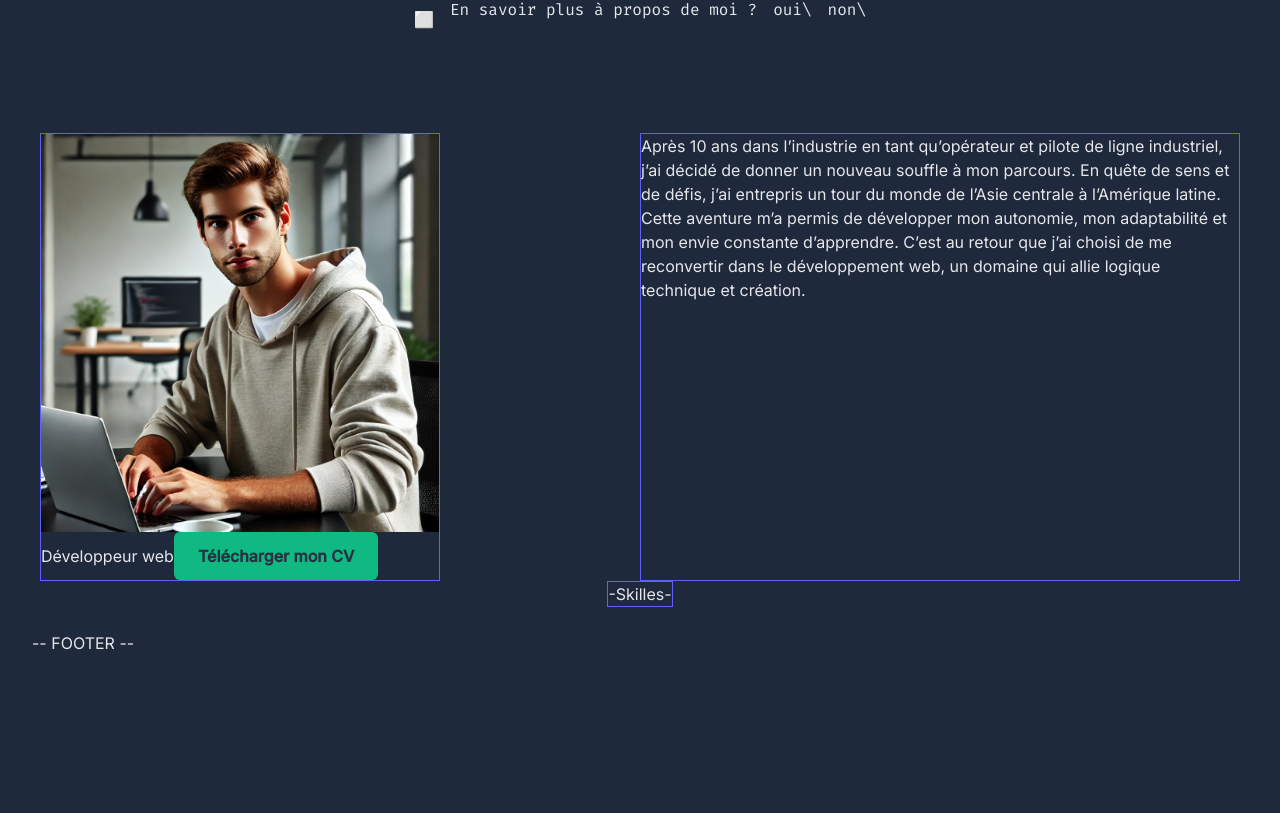
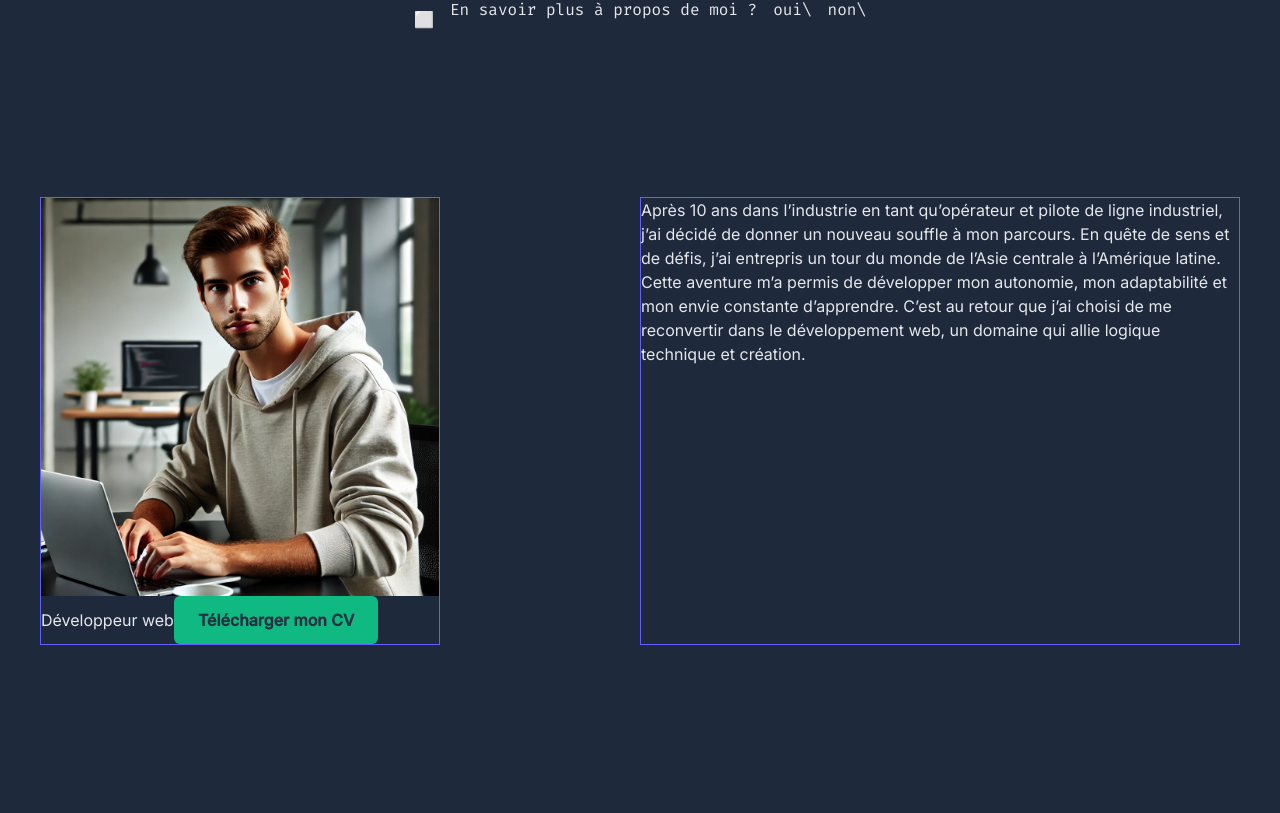
Before and after one commit to aurelienrnd/portfolio, a React (Vite) app: page / in a window 1280 px wide. Shown: the part 667-1480 px from the top of the page. Before the commit the page ends 1322 px from the top, so only its background shows below. Built offline with nearby package versions, Linux system fonts and the light colour scheme.

Commit message:
feature: sizing section

```diff
--- a/src/compoments/layout/Header.tsx
+++ b/src/compoments/layout/Header.tsx
@@ -53,7 +53,7 @@ function Header(): React.JSX.Element {
   }, [location.pathname]);
 
   return (
-    <header className="h-16 w-full flex justify-between items-center px-8 sticky top-0 bg-color-one z-9999 ">
+    <header className="h-16 w-full flex justify-between items-center px-8 sticky top-0 bg-color-one z-9999">
       <span className="font-syne text-sm font-extrabold tracking-wide">
         Aurélien Arnaud
       </span>
--- a/src/compoments/pages/homePage/sections/Banner.tsx
+++ b/src/compoments/pages/homePage/sections/Banner.tsx
@@ -27,7 +27,7 @@ function Banner(): React.JSX.Element {
   }, []);
 
   return (
-    <section id="banner" className="h-screen-desktop min-h-85 flex flex-col">
+    <section id="banner" className="flex flex-col">
       <div className="flex flex-col items-center md:items-start justify-around md:justify-center md:gap-4 h-2/3 text-center md:text-left">
         <h1>Aurélien Arnaud</h1>
         <div className="flex flex-col md:flex-row md:justify-between items-center w-full gap-8">
@@ -45,4 +45,7 @@ function Banner(): React.JSX.Element {
     </section>
   );
 }
+
+//TODO - afficher dans le navigateur la page afficher a l'écrant
+
 export default Banner;
--- a/src/styles/style.css
+++ b/src/styles/style.css
@@ -28,10 +28,16 @@
     @apply text-3xl md:text-4xl font-bold font-title;
   }
 
-  .h-screen-desktop {
+  #banner {
     height: calc(
       100vh - 4rem
     ); /* Soustrais le header a la taille total de la page*/
+    @apply min-h-85 max-h-320;
+  }
+
+  #about,
+  #skilles {
+    @apply h-screen pt-16 min-h-85 max-h-300;
   }
 }
 
```
